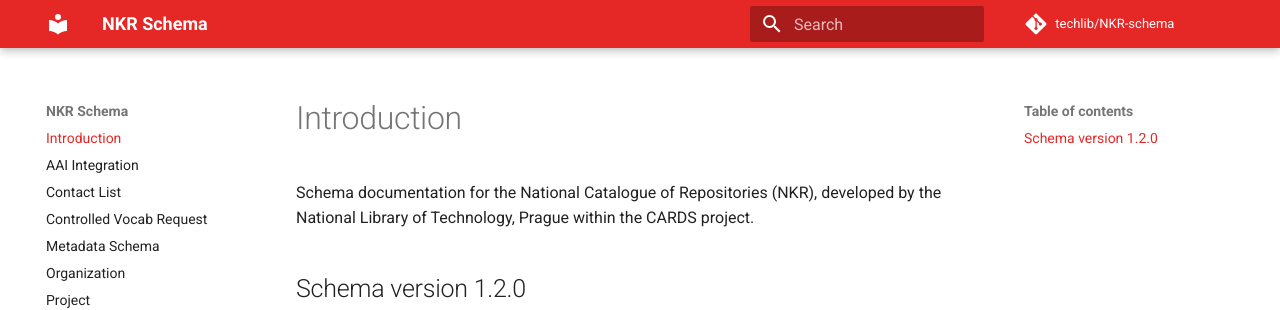
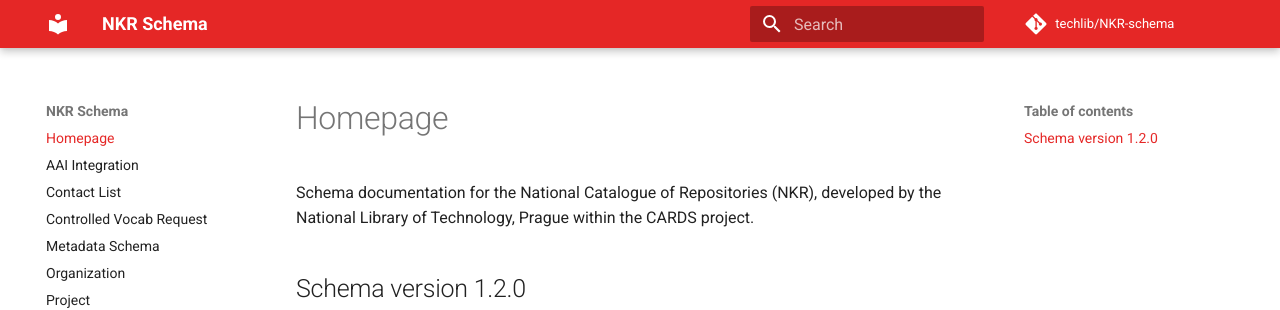
Before and after one commit to techlib/NKR-schema, an MkDocs documentation site: the page built from docs/index.md, in a window 1280 px wide. Shown: the top 310 px of the page. Built offline with MkDocs 1.6.1 and Material for MkDocs 9.7.7, drawn with Linux system fonts in a browser that asks for light colours; comment, search, counter and statistics services are not loaded; part of the change alters nothing that is shown.

Commit message:
Update generated schema docs [skip ci]

```diff
--- a/mkdocs.yml
+++ b/mkdocs.yml
@@ -16,7 +16,7 @@ extra_css:
   - stylesheets/extra.css
 
 nav:
-  - Introduction: index.md
+  - Homepage: index.md
   - AAI Integration: aai-integration.md
   - Contact List: contact-list.md
   - Controlled Vocab Request: controlled-vocab-request.md
```
